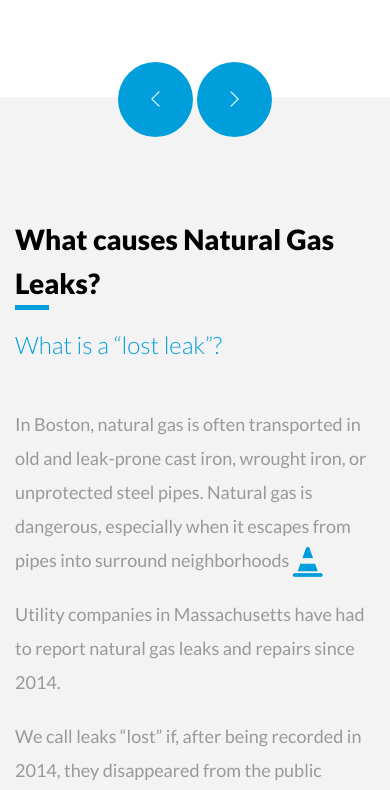
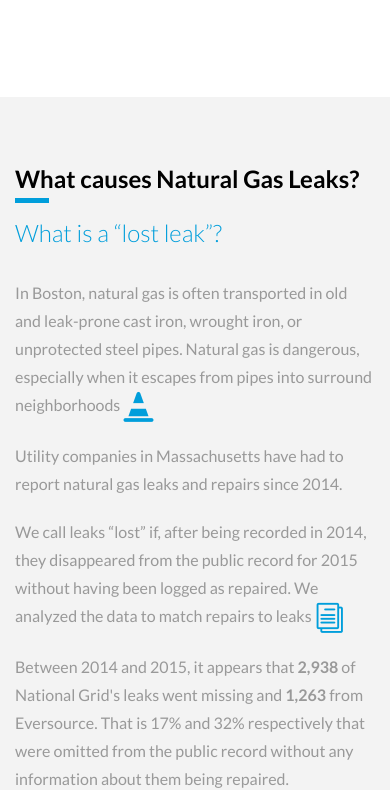
Before and after one commit to RogerTangos/NatGas, a plain HTML site: page LostLeaks/index.html in a window 390 px wide. Shown: the part 85-875 px from the top of the page. Drawn offline with Linux system fonts and the light colour scheme; some packages are replaced by stand-ins of ours.

Commit message:
edits for @media mobile xs

```diff
--- a/LostLeaks/css/style.css
+++ b/LostLeaks/css/style.css
@@ -735,7 +735,7 @@ section { position: relative; }
 .timeline .timeline_box.right { margin-left: 40px; }
 .timeline .timeline_box h4 { font-weight: 700; }
 .timeline .timeline_box .date { font-weight: 700; font-size: 13px; margin-bottom: 10px; }
-.timeline .timeline_box p { font-weight: 300; font-size: 14px; line-height: 22px; }
+.timeline .timeline_box p { font-weight: 500; font-size: 14px; line-height: 22px; }
 .timeline .timeline_box p:last-child { margin-bottom: 0; }
 .timeline .timeline_box:before { content: ' '; display: block; width: 24px; height: 24px; border: 4px solid #fff; background: #337cc6; border-radius: 50%; position: absolute; top: 0; bottom: 0; margin: auto; }
 .timeline .timeline_box.left:before { right: -12px; }
--- a/LostLeaks/index.html
+++ b/LostLeaks/index.html
@@ -160,10 +160,10 @@
                         </div>
                     </li>
                 </ul>
-                <div class="Prev animate">
+                <!-- <div class="Prev animate">
                     <img alt="Previous" src="images/prev.png" class="img-responsive" /></div>
                 <div class="Next animate">
-                    <img alt="Next" src="images/next.png" class="img-responsive" /></div>
+                    <img alt="Next" src="images/next.png" class="img-responsive" /></div> -->
             </div>
         </section>
         <!--END Main slider-->
@@ -178,18 +178,21 @@
                 <div class="row">
                     <div class="col-sm-12">
                         <div class="sectionInfo row">
-                            <h1 class="sectionTitle col-sm-7 col-md-6 col-lg-5"><span class="underline">What causes Natural Gas Leaks?</span></h1>
-                            <h2 class="sectionDescription col-sm-4 col-md-offset-1 col-md-5 col-lg-offset-1 col-lg-5">What is a “lost leak”?</h2>
+                            <h1 class="sectionTitle col-sm-8 col-md-7 col-lg-6"><span class="underline">What causes Natural Gas Leaks?</span></h1>
+                            <h2 class="sectionDescription col-sm-4 col-md-5 col-lg-6">What is a “lost leak”?</h2>
                         </div>
                     </div>
                 </div>
                 <div class="row">
-                    <div class="col-sm-12">
-                        <div class="featureBox clearfix" data-appear="fade-in" data-appear-direction="left">
+                    <div class="col-sm-12 col-lg-6">
+                        <div class="featureBox clearfix" data-appear="fade-in" data-appear-direction="left" data-appear-delay="300">
                             <p>In Boston, natural gas is often transported in old and leak-prone cast iron, wrought iron, or unprotected steel pipes.  Natural gas is dangerous, especially when it escapes from pipes into surround neighborhoods  <span class="icon_cone"></span></p>
                             <p>Utility companies in Massachusetts have had to report natural gas leaks and repairs since 2014.</p>
                             <p>We call leaks “lost” if, after being recorded in 2014, they disappeared from the public record for 2015 without having been logged as repaired.  We analyzed the data to match repairs to leaks  <span class="icon_documents_alt"></span></p>
-                            <p>Between 2014 and 2015, it appears that 2,938 of National Grid's leaks went missing and 1,263 from Eversource.  That is 17% and 32% respectively that were omitted from the public record without any information about them being repaired.</p>
+                            <p>Between 2014 and 2015, it appears that <strong>2,938</strong> of National Grid's leaks went missing and <strong>1,263</strong> from Eversource.  That is 17% and 32% respectively that were omitted from the public record without any information about them being repaired.</p>                        </div>
+                    </div>
+                    <div class="col-sm-12 col-lg-6">
+                        <div class="featureBox clearfix" data-appear="fade-in" data-appear-direction="left" data-appear-delay="600">
                             <p>Why?  Some very small percentage of deleted leaks were likely omitted to reflect third party repairs, for instance, when a construction company damages a pipeline.  Other leaks may have been omitted due to standard scheduled replacements to pipes, which would have happened regardless of the presence of a leak, effectively repairing the leaks.  These standard updates can't be logged in the public record as repairs, so the leaks remedied by planned pipe replacements would simply be deleted from the record.</p>
                             <p>However, if scheduled pipe replacements accounted for all (or most) of the missing gas leaks we discovered, we would expect these leaks would cluster along main streets where we know pipes were replaced between 2014 and 2015.  But we don't see an obvious pattern like that.  Instead, the map looks like confetti, with missing leaks scattered far away from main streets.  We have no way of knowing whether anything has been done to address these leaks.</p>
                             <p>This is a lot of gas going unaccounted for.  Something is amiss.</p>
@@ -199,10 +202,8 @@
                 <div class="row">
                     <div class="col-sm-12">
                         <ul class="horizontalLinks">
-                            <li>Hidden Culprit For Dead Trees <a class="arrowLink arrowRight" href="https://stateimpact.npr.org/pennsylvania/2015/11/27/gas-leaks-a-hidden-culprit-for-dead-trees/" target="_blank">stateimpact.npr.org</a></li>
                             <li>Natural Gas Leaks A Problem? <a class="arrowLink arrowRight" href="https://www.edf.org/climate/methanemaps/leaks-problem" target="_blank">edf.org/leaks-problem</a></li>
                             <li>Boston: Snapshot Natural Gas Leaks <a class="arrowLink arrowRight" href="https://www.edf.org/climate/methanemaps/city-snapshots/boston" target="_blank">edf.org/city-snapshots</a></li>
-                            <li>Leak and repair records for 2014 and 2015 can be looked up at <a class="arrowLink arrowRight" href="http://web1.env.state.ma.us/DPU/FileRoom/dockets/bynumber" target="_blank">the Department of Public utilities</a></li>
                         </ul>
                     </div>
                 </div>
@@ -228,7 +229,7 @@
                 </div>
                 <div class="row">
                     <div class="col-sm-6">
-                        <div class="featureBox clearfix" data-appear="fade-in" data-appear-direction="bottom" data-appear-delay="600">
+                        <div class="featureBox clearfix" data-appear="fade-in" data-appear-direction="left" data-appear-delay="300">
                             <h3><span class="icon_heart"></span>Gas leaks harm our home and planet</h3>
                             <p>Gas leaks contribute to greenhouse gas buildup.  Natural gas leaking from the local distribution system accounts for 60 percent to 100 percent of the region’s emissions of methane, one of the most insidious heat-trapping greenhouse gases.</p>
                             <p>According to a March 28, 2016 study from BU, roughly 15% of leaks are potentially explosive and 7% of leaks contribute 50% of the Metro Boston Area's methane emissions.
@@ -243,13 +244,14 @@
                             </p>
                             <p>Natural gas is known to kill trees and shrubs by causing root asphyxiation in the soil, and the methane and carbon monoxide present in natural gas are well known asphyxiants and are dangers to human health.
                               <ul class="horizontalLinks">
+                                  <li>Hidden Culprit For Dead Trees <a class="arrowLink arrowRight" href="https://stateimpact.npr.org/pennsylvania/2015/11/27/gas-leaks-a-hidden-culprit-for-dead-trees/" target="_blank">stateimpact.npr.org</a></li>
                                   <li>Natural Gas Injury Trees and Shrubs <a class="arrowLink arrowRight" href="https://extension.umd.edu/hgic/natural-gas-injury-trees-and-shrubs" target="_blank">extension.umd.edu</a></li>
                               </ul>
                             </p>
                         </div>
                     </div>
                     <div class="col-sm-6">
-                        <div class="featureBox clearfix" data-appear="fade-in" data-appear-direction="right" data-appear-delay="300">
+                        <div class="featureBox clearfix" data-appear="fade-in" data-appear-direction="right" data-appear-delay="600">
                             <h3><span class="icon_currency_alt"></span>The cost is not paid by utilities</h3>
                             <p>Our aging natural gas distribution system short-changes customers.</p>
                             <p>A Harvard-led team estimated in 2015 the Boston region loses 15 billion cubic feet of natural gas worth $90 million dollars each year.  This means 2.7 percent of the gas that is brought to the Boston region never makes it to customers, but instead escapes into the atmosphere (and soil).  These loss rate estimates are more than twice as high as those made by government regulators and utilities.
--- a/LostLeaks/map.css
+++ b/LostLeaks/map.css
@@ -51,3 +51,36 @@ svg.middle {
     padding-right: 28px;
     /*margin-bottom: 30px;*/
 }
+
+@media (max-width:767px) {
+  #lost {
+      padding-top: 60px;
+  }
+  .sectionTitle {
+      font-weight: 700;
+      margin-bottom: 12px;
+  }
+  h1 {
+      font-size: 24px;
+  }
+  .sectionInfo {
+      margin-bottom: 1em;
+  }
+  .featureBox p {
+    line-height: 28px;
+    font-size: 16px;
+  }
+}
+
+/*
+lg
+@media (min-width: 1200px) {}
+md
+@media (max-width: 1200px) {}
+sm
+@media (max-width:992px) {}
+sm
+@media (min-width:768px) {}
+xs
+@media (max-width:320px) {}
+*/
```
